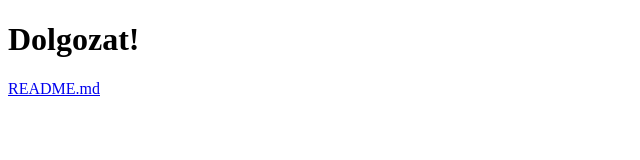
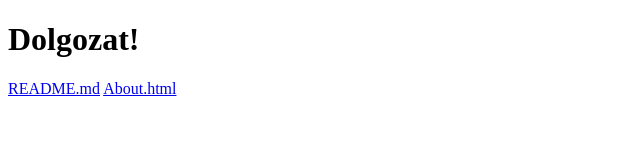
Before and after one commit to Szabi321/Dolgozat, a plain HTML site: page index.html in a window 1280 px wide. Shown: the full height of the page, 0-640 px from the left. Drawn offline with Linux system fonts and the light colour scheme.

Commit message:
Update index.html

```diff
--- a/index.html
+++ b/index.html
@@ -8,5 +8,6 @@
 <body>
     <h1>Dolgozat!</h1>
     <a href="./README.md" target="_blank">README.md</a>
+    <a href="about.html">About.html</a>
 </body>
 </html>
```
